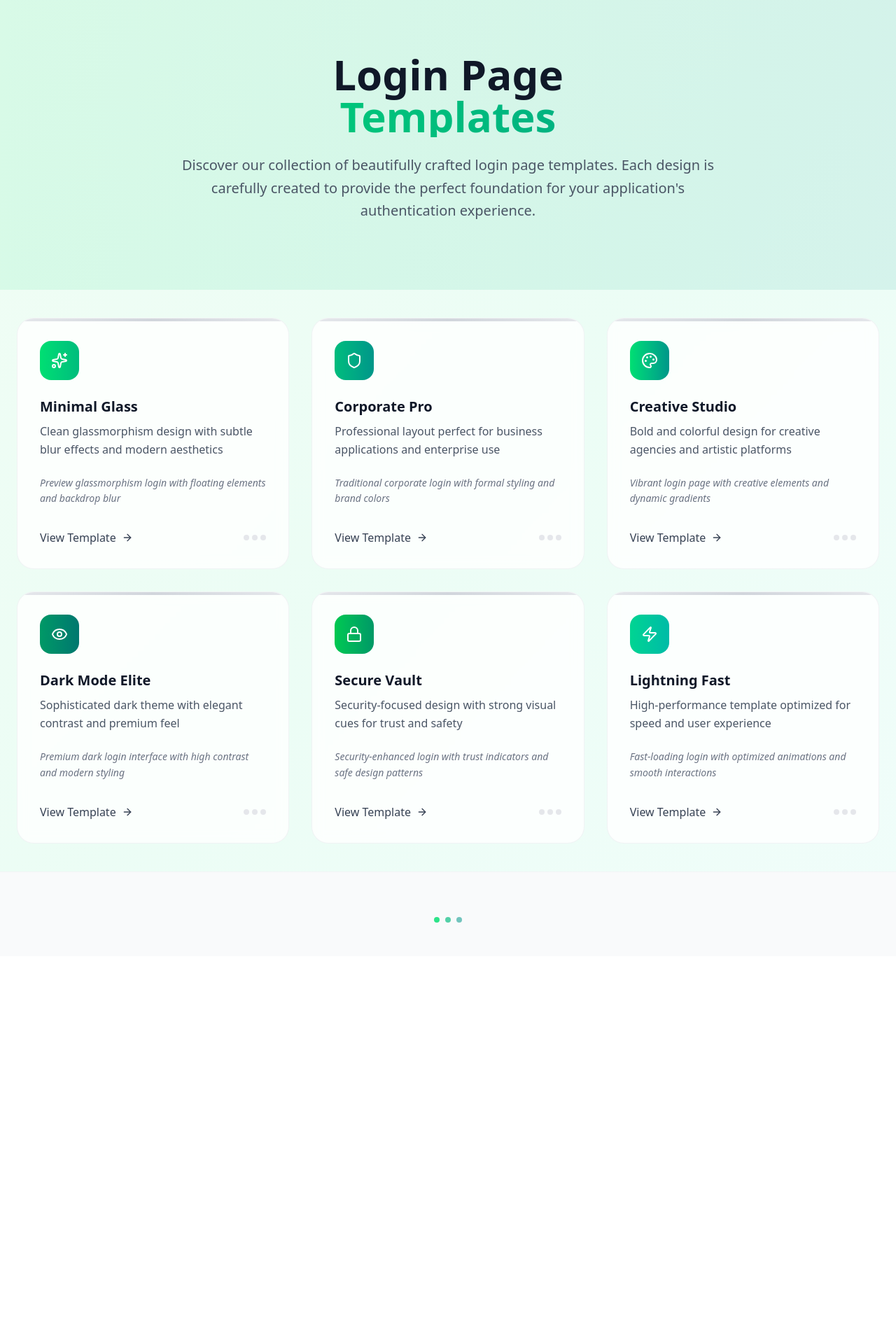
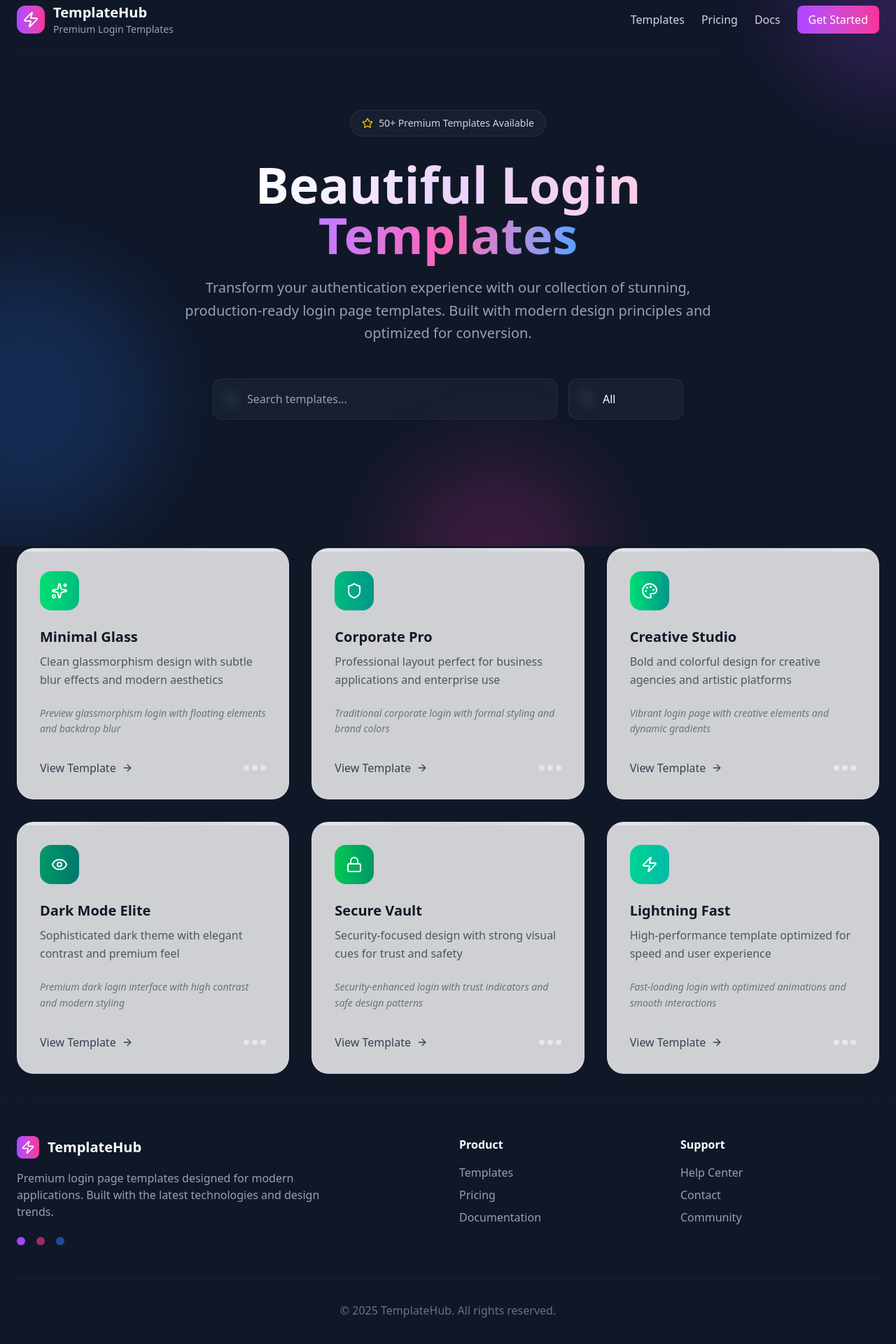
Before and after one commit to narmingeybullayeva/login_pages_templates, a React (Vite) app: page / in a window 1280 px wide. Shown: the part 20-1940 px from the top of the page at 70% size. Before the commit the page ends 1386 px from the top, so only its background shows below. Built offline with nearby package versions, Linux system fonts and the light colour scheme; data requests are answered from the project's data file.

Commit message:
feat: implement Header and Hero components, update HomePage layout with new design

```diff
--- a/src/components/Footer/index.tsx
+++ b/src/components/Footer/index.tsx
@@ -1,39 +1,50 @@
 import React from 'react';
-import { Shield, Phone, Mail } from 'lucide-react';
+import { Zap } from 'lucide-react';
 
 export const Footer: React.FC = () => {
     return (
-        <footer className="mt-12 pt-8 border-t border-gray-200">
-            <div className="text-center space-y-4">
-                {/* Support Information */}
-                <div className="flex flex-col sm:flex-row items-center justify-center space-y-2 sm:space-y-0 sm:space-x-6 text-sm text-gray-600">
-                    <div className="flex items-center space-x-2">
-                        <Phone className="h-4 w-4" />
-                        <span>24/7 Support</span>
+        <footer className="relative z-10 border-t border-gray-800/50 bg-gray-900/50 backdrop-blur-xl">
+            <div className="max-w-7xl mx-auto px-6 py-12">
+                <div className="grid grid-cols-1 md:grid-cols-4 gap-8">
+                    <div className="col-span-1 md:col-span-2">
+                        <div className="flex items-center gap-3 mb-4">
+                            <div className="w-8 h-8 bg-gradient-to-r from-purple-500 to-pink-500 rounded-lg flex items-center justify-center">
+                                <Zap className="w-5 h-5 text-white" />
+                            </div>
+                            <span className="text-xl font-bold">TemplateHub</span>
+                        </div>
+                        <p className="text-gray-400 mb-6 max-w-md">
+                            Premium login page templates designed for modern applications.
+                            Built with the latest technologies and design trends.
+                        </p>
+                        <div className="flex items-center gap-4">
+                            <div className="w-3 h-3 bg-purple-500 rounded-full animate-pulse"></div>
+                            <div className="w-3 h-3 bg-pink-500 rounded-full animate-pulse" style={{ animationDelay: '0.5s' }}></div>
+                            <div className="w-3 h-3 bg-blue-500 rounded-full animate-pulse" style={{ animationDelay: '1s' }}></div>
+                        </div>
                     </div>
-                    <div className="flex items-center space-x-2">
-                        <Mail className="h-4 w-4" />
-                        <span>support@caspiannavtel.com</span>
+
+                    <div>
+                        <h4 className="font-semibold text-white mb-4">Product</h4>
+                        <ul className="space-y-2 text-gray-400">
+                            <li><a href="#" className="hover:text-white transition-colors">Templates</a></li>
+                            <li><a href="#" className="hover:text-white transition-colors">Pricing</a></li>
+                            <li><a href="#" className="hover:text-white transition-colors">Documentation</a></li>
+                        </ul>
+                    </div>
+
+                    <div>
+                        <h4 className="font-semibold text-white mb-4">Support</h4>
+                        <ul className="space-y-2 text-gray-400">
+                            <li><a href="#" className="hover:text-white transition-colors">Help Center</a></li>
+                            <li><a href="#" className="hover:text-white transition-colors">Contact</a></li>
+                            <li><a href="#" className="hover:text-white transition-colors">Community</a></li>
+                        </ul>
                     </div>
                 </div>
 
-                {/* Security & Compliance */}
-                <div className="flex items-center justify-center space-x-4 text-xs text-gray-500">
-                    <div className="flex items-center space-x-1">
-                        <Shield className="h-3 w-3" />
-                        <span>Data Protection Compliant</span>
-                    </div>
-                    <span>•</span>
-                    <span>SSL Secured</span>
-                    <span>•</span>
-                    <span>End-to-End Encrypted</span>
-                </div>
-
-                {/* Copyright */}
-                <div className="text-xs text-gray-400">
-                    © 2025 Tabib Emergency Services. All rights reserved.
-                    <br />
-                    Powered by CaspianNavtel
+                <div className="border-t border-gray-800/50 mt-12 pt-8 text-center text-gray-500">
+                    <p>&copy; 2025 TemplateHub. All rights reserved.</p>
                 </div>
             </div>
         </footer>
--- /dev/null
+++ b/src/components/Header/index.tsx
@@ -0,0 +1,37 @@
+import { Zap } from 'lucide-react'
+
+
+const Header = () => {
+    return (
+        <>
+            {/* Header */}
+            <header className="relative z-10 border-b border-gray-800/50 backdrop-blur-xl">
+                <div className="max-w-7xl mx-auto px-6 py-6">
+                    <div className="flex items-center justify-between">
+                        <div className="flex items-center gap-3">
+                            <div className="w-10 h-10 bg-gradient-to-r from-purple-500 to-pink-500 rounded-xl flex items-center justify-center">
+                                <Zap className="w-6 h-6 text-white" />
+                            </div>
+                            <div>
+                                <h1 className="text-xl font-bold">TemplateHub</h1>
+                                <p className="text-sm text-gray-400">Premium Login Templates</p>
+                            </div>
+                        </div>
+                        <div className="hidden md:flex items-center gap-6">
+                            <nav className="flex items-center gap-6">
+                                <a href="#" className="text-gray-300 hover:text-white transition-colors">Templates</a>
+                                <a href="#" className="text-gray-300 hover:text-white transition-colors">Pricing</a>
+                                <a href="#" className="text-gray-300 hover:text-white transition-colors">Docs</a>
+                            </nav>
+                            <button className="bg-gradient-to-r from-purple-500 to-pink-500 px-4 py-2 rounded-lg font-medium hover:shadow-lg hover:shadow-purple-500/25 transition-all">
+                                Get Started
+                            </button>
+                        </div>
+                    </div>
+                </div>
+            </header>
+        </>
+    )
+}
+
+export default Header
--- /dev/null
+++ b/src/components/Hero/index.tsx
@@ -0,0 +1,74 @@
+import { Filter, Search, Star } from 'lucide-react'
+import { useState } from 'react';
+
+
+const Hero = () => {
+
+  const [searchTerm, setSearchTerm] = useState('');
+  const [selectedCategory, setSelectedCategory] = useState('All');
+
+  const categories = ['All', 'Modern', 'Business', 'Creative', 'Tech', 'Luxury', 'Healthcare'];
+
+
+  return (
+    <>
+      {/* Hero Section */}
+      <section className="relative z-10 py-20">
+        <div className="max-w-7xl mx-auto px-6 text-center">
+          <div className="inline-flex items-center gap-2 bg-gray-800/50 backdrop-blur-sm border border-gray-700/50 rounded-full px-4 py-2 mb-8">
+            <Star className="w-4 h-4 text-yellow-400" />
+            <span className="text-sm text-gray-300">50+ Premium Templates Available</span>
+          </div>
+
+          <h1 className="text-5xl md:text-7xl font-bold mb-6">
+            <span className="bg-gradient-to-r from-white via-purple-200 to-pink-200 bg-clip-text text-transparent">
+              Beautiful Login
+            </span>
+            <br />
+            <span className="bg-gradient-to-r from-purple-400 via-pink-400 to-blue-400 bg-clip-text text-transparent">
+              Templates
+            </span>
+          </h1>
+
+          <p className="text-xl text-gray-400 max-w-3xl mx-auto mb-12 leading-relaxed">
+            Transform your authentication experience with our collection of stunning,
+            production-ready login page templates. Built with modern design principles
+            and optimized for conversion.
+          </p>
+
+          {/* Search and Filter */}
+          <div className="max-w-2xl mx-auto mb-16">
+            <div className="flex flex-col sm:flex-row gap-4">
+              <div className="relative flex-1">
+                <Search className="absolute left-4 top-1/2 transform -translate-y-1/2 w-5 h-5 text-gray-400" />
+                <input
+                  type="text"
+                  placeholder="Search templates..."
+                  value={searchTerm}
+                  onChange={(e) => setSearchTerm(e.target.value)}
+                  className="w-full pl-12 pr-4 py-4 bg-gray-800/50 backdrop-blur-sm border border-gray-700/50 rounded-xl text-white placeholder-gray-400 focus:outline-none focus:border-purple-500/50 focus:ring-2 focus:ring-purple-500/20 transition-all"
+                />
+              </div>
+              <div className="relative">
+                <Filter className="absolute left-4 top-1/2 transform -translate-y-1/2 w-5 h-5 text-gray-400" />
+                <select
+                  value={selectedCategory}
+                  onChange={(e) => setSelectedCategory(e.target.value)}
+                  className="pl-12 pr-8 py-4 bg-gray-800/50 backdrop-blur-sm border border-gray-700/50 rounded-xl text-white focus:outline-none focus:border-purple-500/50 focus:ring-2 focus:ring-purple-500/20 transition-all appearance-none cursor-pointer"
+                >
+                  {categories.map(category => (
+                    <option key={category} value={category} className="bg-gray-800">
+                      {category}
+                    </option>
+                  ))}
+                </select>
+              </div>
+            </div>
+          </div>
+        </div>
+      </section>
+    </>
+  )
+}
+
+export default Hero
--- a/src/pages/Home/index.tsx
+++ b/src/pages/Home/index.tsx
@@ -4,6 +4,9 @@ import { useEffect, useState } from 'react';
 import apiClient from '../../utils/axios';
 import iconMap from '../../icons'
 import { useNavigate } from 'react-router-dom';
+import { Footer } from '../../components/Footer';
+import Hero from '../../components/Hero';
+import Header from '../../components/Header';
 
 
 function HomePage() {
@@ -23,26 +26,16 @@ function HomePage() {
 
 
     return (
-        <div className="min-h-screen bg-gradient-to-br from-stone-50 via-white to-amber-50">
-            <div className="min-h-screen bg-gradient-to-br from-green-50 via-emerald-50 to-teal-50">
-                {/* Header Section */}
-                <div className="relative overflow-hidden">
-                    <div className="absolute inset-0 bg-gradient-to-r from-green-400/10 via-emerald-500/10 to-teal-600/10"></div>
-                    <div className="relative max-w-7xl mx-auto px-6 py-16 sm:py-24">
-                        <div className="text-center">
-                            <h1 className="text-4xl sm:text-6xl font-bold text-gray-900 mb-6">
-                                Login Page
-                                <span className="block text-transparent bg-clip-text bg-gradient-to-r from-green-400 via-emerald-500 to-teal-600">
-                                    Templates
-                                </span>
-                            </h1>
-                            <p className="text-xl text-gray-600 max-w-3xl mx-auto leading-relaxed">
-                                Discover our collection of beautifully crafted login page templates.
-                                Each design is carefully created to provide the perfect foundation for your application's authentication experience.
-                            </p>
+        <div className="min-h-screen bg-gray-900 text-white">
+
+            {/* Animated Background */}
+            <div className="fixed inset-0 overflow-hidden pointer-events-none">
+                <div className="absolute -top-40 -right-40 w-80 h-80 bg-purple-500/20 rounded-full blur-3xl animate-pulse"></div>
+                <div className="absolute top-1/2 -left-40 w-96 h-96 bg-blue-500/20 rounded-full blur-3xl animate-pulse" style={{ animationDelay: '2s' }}></div>
+                <div className="absolute -bottom-40 right-1/3 w-72 h-72 bg-pink-500/20 rounded-full blur-3xl animate-pulse" style={{ animationDelay: '4s' }}></div>
             </div>
-                    </div>
-                </div>
+            <Header />
+            <Hero />
 
             {/* Templates Grid */}
             <div className="max-w-7xl mx-auto px-6 py-10">
@@ -101,19 +94,9 @@ function HomePage() {
             </div>
 
             {/* Footer */}
-                <footer className="bg-gray-50 border-t border-gray-100">
-                    <div className="max-w-7xl mx-auto px-6 py-12">
-                        <div className="text-center">
-                            <div className="mt-4 flex items-center justify-center gap-2 text-gray-400">
-                                <div className="w-2 h-2 bg-green-400 rounded-full animate-pulse"></div>
-                                <div className="w-2 h-2 bg-emerald-500 rounded-full animate-pulse" style={{ animationDelay: '0.2s' }}></div>
-                                <div className="w-2 h-2 bg-teal-600 rounded-full animate-pulse" style={{ animationDelay: '0.4s' }}></div>
+            <Footer />
         </div>
-                        </div>
-                    </div>
-                </footer>
-            </div>
-        </div>
+
     );
 }
 
```
Lines whose indentation alone changed are shown as unchanged.
